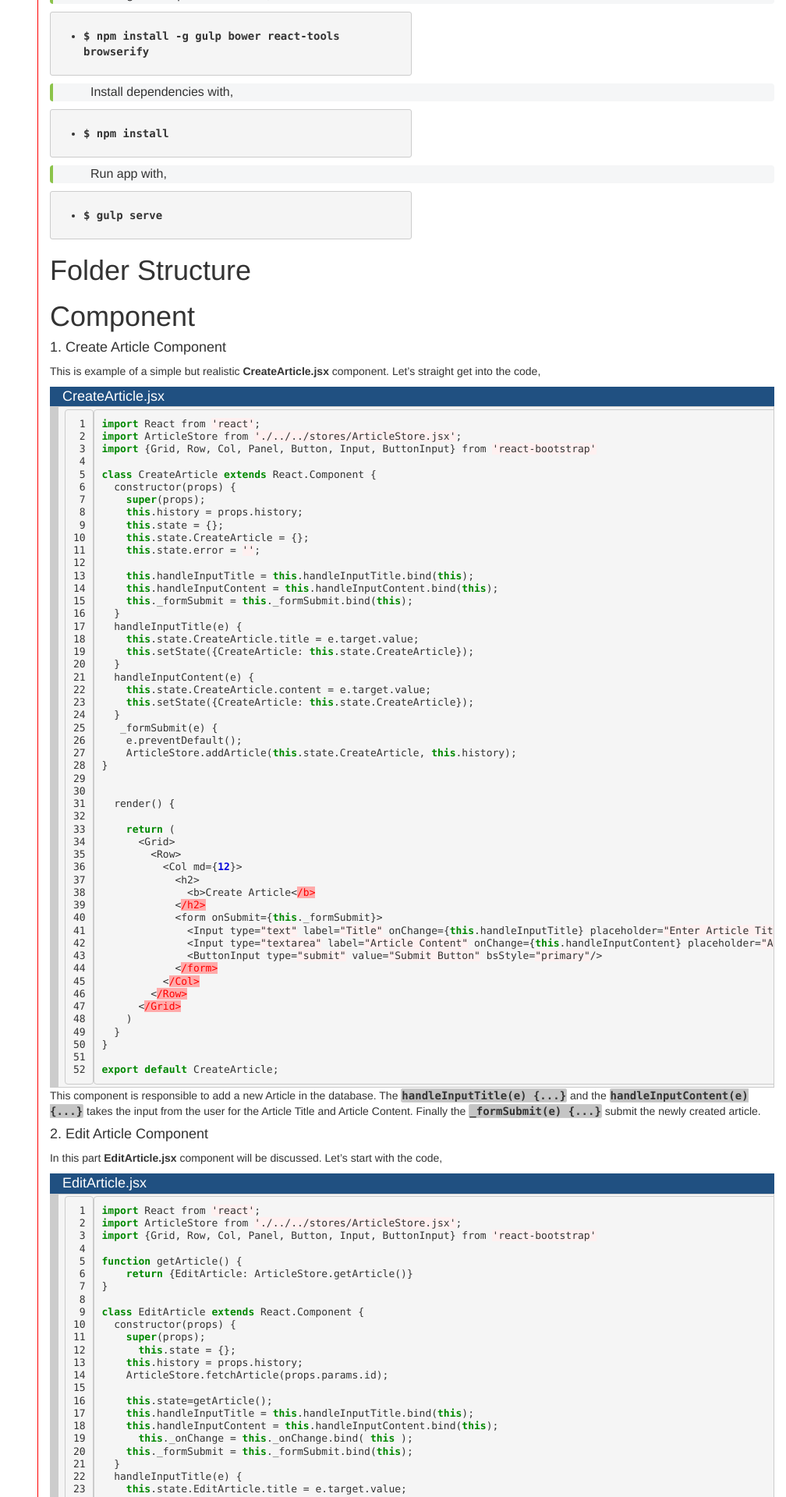
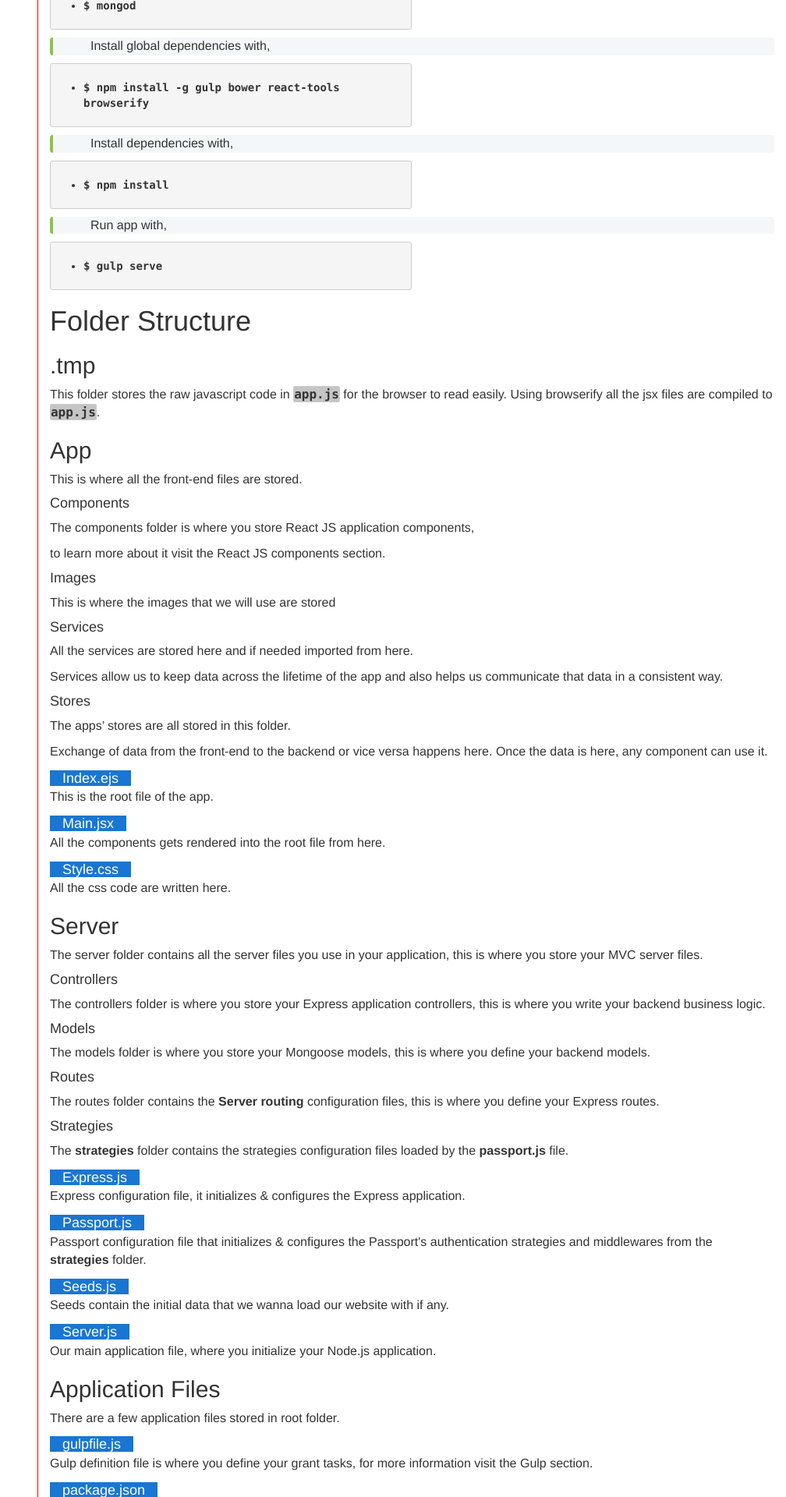
Before and after one commit to tech-dojo/mern-doc, a PHP site: page /doc.html in a window 1280 px wide. Shown: the part 1520-3440 px from the top of the page at 78% size, without its empty margins (272-1280 px from the left). Run offline with PHP 8.4, Linux system fonts and the light colour scheme.

Commit message:
Feat: FrameWork Documentation Done

```diff
--- a/css/doc.css
+++ b/css/doc.css
@@ -60,3 +60,7 @@
     /* border-bottom-right-radius: 0; */
     /* border-bottom-left-radius: 0; */
 }
+
+p {
+      font-size: 16px;
+}
--- a/doc.html
+++ b/doc.html
@@ -73,6 +73,9 @@
             </li>
             <li>
               <a href="#gettingStarted">Getting Started</a>
+            </li>
+            <li>
+              <a href="#folderStructure">Folder Structure</a>
             </li>
             <li>
               <a href="#component">Component</a>
@@ -145,30 +148,131 @@
               <li>$ mongod</li>
             </ul>
               <p class="l-sub-section">Install global dependencies with,</p>
-            <ul class="shellCommands">
+            <ul class="shellCommands" >
               <li>$ npm install -g gulp bower react-tools browserify</li>
             </ul>
               <p class="l-sub-section">Install dependencies with,</p>
-            <ul class="shellCommands">
+            <ul class="shellCommands" id="folderStructure">
               <li>$ npm install</li>
             </ul>
               <p class="l-sub-section">Run app with,</p>
             <ul class="shellCommands">
               <li>$ gulp serve</li>
             </ul>
-          </div>
+          </div >
         </div>
 <div>
 <h1>Folder Structure</h1>
 
-
-
+<h2>.tmp</h2>
+
+<p>This folder stores the raw javascript code in <span class="codeInsidePgrph">app.js</span> for the browser to read easily.
+   Using browserify all the jsx files are compiled to <span class="codeInsidePgrph">app.js</span>.</p>
+
+<h2>App</h2>
+
+<p>This is where all the front-end files are stored.</p>
+
+<h4>Components</h4>
+
+<p>The components folder is where you store React JS application components,</p>
+   <p> to learn more about it visit the React JS components section.</p>
+
+   <h4>Images</h4>
+
+   <p>This is where the images that we will use are stored</p>
+
+
+      <h4>Services</h4>
+
+      <p>All the services are stored here and if needed imported from here.</p>
+         <p> Services allow us to keep data across the lifetime of the app
+           and also helps us communicate that data in a consistent way.</p>
+
+
+         <h4>Stores</h4>
+
+         <p>The apps’ stores are all stored in this folder.</p>
+        <p> Exchange of data from the front-end to the backend or vice versa happens here. Once the data is here, any component can use it.</p>
+
+        <span class="fileName-title ">Index.ejs</span>
+
+        <p>This is the root file of the app.</p>
+
+        <span class="fileName-title ">Main.jsx</span>
+
+        <p>All the components gets rendered into the root file from here.</p>
+
+        <span class="fileName-title ">Style.css</span>
+
+        <p>All the css code are written here.</p>
+
+
+        <h2>Server</h2>
+
+        <p>The server folder contains all the server files you use in your application, this is where you store your MVC server files.</p>
+
+       <h4>Controllers</h4>
+
+       <p>The controllers folder is where you store your Express application controllers, this is where you write your backend business logic.</p>
+
+       <h4>Models</h4>
+
+       <p>The models folder is where you store your Mongoose models, this is where you define your backend models.</p>
+
+       <h4>Routes</h4>
+
+       <p>The routes folder contains the <b>Server routing</b> configuration files, this is where you define your Express routes.</p>
+
+       <h4>Strategies</h4>
+
+       <p>The <b>strategies</b> folder contains the strategies configuration files loaded by the <b>passport.js</b> file.</p>
+
+       <span class="fileName-title ">Express.js</span>
+
+       <p>Express configuration file, it initializes & configures the Express application.</p>
+
+       <span class="fileName-title ">Passport.js</span>
+
+       <p>Passport configuration file that initializes & configures the Passport's authentication strategies and middlewares from the <b>strategies</b> folder.</p>
+
+       <span class="fileName-title ">Seeds.js</span>
+
+       <p>Seeds contain the initial data that we wanna load our website with if any.</p>
+
+       <span class="fileName-title ">Server.js</span>
+
+       <p>Our main application file, where you initialize your Node.js application.</p>
+
+
+       <h2>Application Files</h2>
+
+ <p>There are a few application files stored in root folder.</p>
+
+<span class="fileName-title ">gulpfile.js</span>
+
+<p>Gulp definition file is where you define your grant tasks, for more information visit the Gulp section.</p>
+
+
+<span class="fileName-title ">package.json</span>
+
+<p>npm definition file, where you configure the backend modules you want to use,
+   for more information visit the NPM section.</p>
+
+
+       <h2 id="component">Hidden Configuration Files</h2>
+
+<span class="fileName-title ">.gitignore</span>
+
+       <p>Git ignore file, you use it to tell git what ignore in next commits. </p>
+        <p> After installation the application generates a lot of code that you don't want to include in your repository,</p>
+         <p> so this is where you tell git to ignore those files.</p>
 
 </div>
 
 
 
-        <div id="component">
+        <div >
           <h1>Component</h1>
           <h4>1. Create Article Component</h4>
           <p>
@@ -941,7 +1045,7 @@ exports.articleByID <span style="color: #333333">=</span> <span style="color: #0
 <span style="background-color: #fff0f0">&quot;title&quot;</span>: <span style="background-color: #fff0f0">&quot;article 2&quot;</span>
 }
 
-<span style="color: #0000DD; font-weight: bold">2</span><span style="color: #FF0000; background-color: #FFAAAA">:</span>
+<span  id="signUp" style="color: #0000DD; font-weight: bold">2</span><span style="color: #FF0000; background-color: #FFAAAA">:</span>
 {
 <span style="color: #007700">&quot;_id&quot;</span>: <span style="background-color: #fff0f0">&quot;569cbefe877baaf001e43b81&quot;</span>
 <span style="background-color: #fff0f0">&quot;user&quot;</span>: <span style="background-color: #fff0f0">&quot;569cbefe877baaf001e43b7e&quot;</span>
@@ -955,7 +1059,7 @@ exports.articleByID <span style="color: #333333">=</span> <span style="color: #0
 
 
            <!-- /*********************** new component backend end **********************/ -->
-      <div id="signUp">
+      <div>
            <h1>Sign Up Component</h1>
            <p>
              The <b>Signup.jsx</b> component is all about signing up an user to the the application. This will shows how to signup a user with validation in the front-end.
@@ -1683,7 +1787,8 @@ module.exports <span style="color: #333333">=</span> _.extend(
 <p class="l-sub-section">In the controllers folder, inside the user folder are files that are mentioned above. Using the functions in
   <span class="codeInsidePgrph">users.authentication.server.controller</span> we signin, signout and signup.</p>
 <div class="example-title">users.authentication.server.controller</div>
-<!-- HTML generated using hilite.me --><div style="background: #ffffff; overflow:auto;width:auto;border:solid gray;border-width:.1em .1em .1em .8em;padding:.2em .6em;"><table><tr><td><pre style="margin: 0; line-height: 125%"> 1
+<!-- HTML generated using hilite.me --><div style="background: #ffffff; overflow:auto;width:auto;border:solid gray;border-width:.1em .1em .1em .8em;padding:.2em .6em;"><table><tr><td><pre style="margin: 0; line-height: 125%">
+ 1
  2
  3
  4
@@ -1837,7 +1942,7 @@ exports.signin <span style="color: #333333">=</span> <span style="color: #008800
 	})(req, res, next);
 };
 
-<span style="color: #888888">/**</span>
+<span id="architectureDataFlow" style="color: #888888">/**</span>
 <span style="color: #888888"> * Signout</span>
 <span style="color: #888888"> */</span>
 exports.signout <span style="color: #333333">=</span> <span style="color: #008800; font-weight: bold">function</span>(req, res) {
@@ -1853,7 +1958,8 @@ exports.signout <span style="color: #333333">=</span> <span style="color: #00880
 </pre></td></tr></table></div>
 </div>
                 <!-- /*********************** new signup backend end **********************/ -->
-                <div id="architectureDataFlow">
+
+<div>
           <h1>Architecture & Data Flow</h1>
           <p>The application architecture used on the client-side for data flow between the React components and the
             backend is a stripped down version inspired by Facebook’s Flux architecture, and has two main parts
@@ -1864,6 +1970,7 @@ exports.signout <span style="color: #333333">=</span> <span style="color: #00880
             from the backend and load in the view, first <span class="codeInsidePgrph">ArticleStore.fetchArticleList()</span> function is called when the
             component is initialized.
           </p>
+
           <!-- HTML generated using hilite.me --><div style="background: #ffffff; overflow:auto;width:auto;background-color: #f5f5f5; border:1px solid #ccc;border-width:.1em .1em .1em .8em;padding:.2em .6em;"><table><tr><td><pre style="margin: 0; line-height: 125%"> 1
  2
  3
@@ -1969,10 +2076,6 @@ exports.signout <span style="color: #333333">=</span> <span style="color: #00880
 
 <b>FIG</b><span style="color: #333333">:</span> fetchArticleList() calls the triggerListeners() when data is retrieved
 </pre></td></tr></table></div>
-        </br>
-        <h2>Data Flow Model</h2>
-        <img style="max-width: 100%;" src="images/image00.png"/>
-                </div>
 </div>
       <!-- /*********************** Col 9 Div Ends) **********************/ -->
     </div>
```
Lines whose indentation alone changed are shown as unchanged.
